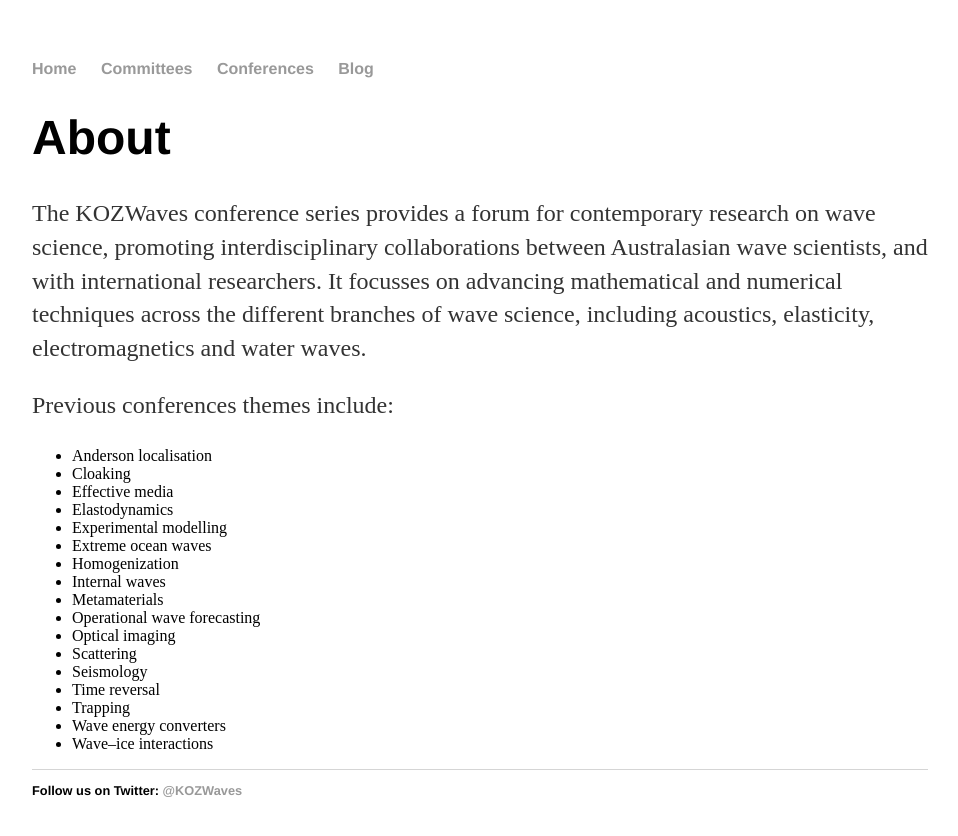
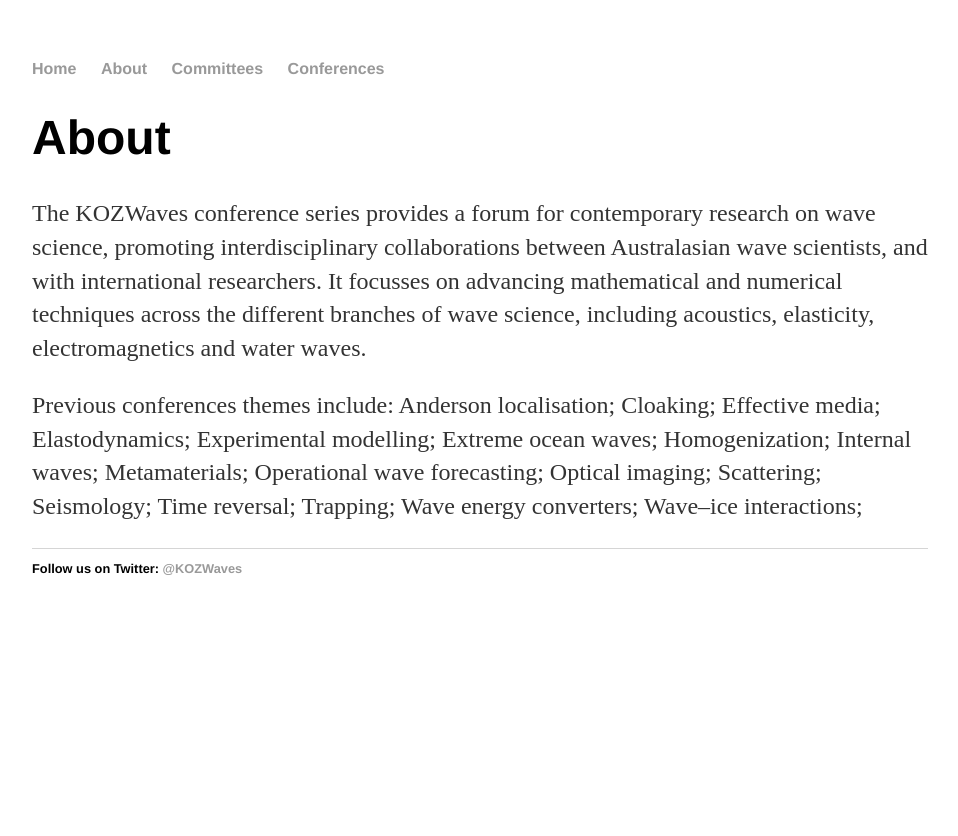
Before and after one commit to kozwaves/kozwaves.github.io, a Jekyll site: the page built from About/index.html, in a window 1280 px wide. Shown: the top 836 px of the page, without its empty margins (160-1118 px from the left). Built offline with Jekyll 4.4.1, drawn with Linux system fonts in a browser that asks for light colours.

Commit message:
Moving posts to homepage

```diff
--- a/About/index.html
+++ b/About/index.html
@@ -5,29 +5,28 @@
 <div class="blurb">
 	<h1>About</h1>
 
-	<p>The KOZWaves conference series provides a forum for contemporary research on wave science, promoting interdisciplinary collaborations between Australasian wave scientists, and with international researchers. It focusses on advancing mathematical and numerical techniques across the different branches of wave science, including acoustics, elasticity, electromagnetics and water waves.</p>
+<p>The KOZWaves conference series provides a forum for contemporary research on wave science, promoting interdisciplinary collaborations between Australasian wave scientists, and with international researchers. It focusses on advancing mathematical and numerical techniques across the different branches of wave science, including acoustics, elasticity, electromagnetics and water waves.</p>
 
 	<p>Previous conferences themes include:
 
-	<ul>
-	<li><span>Anderson localisation</span></li>
-		<li>Cloaking</li>
-		<li>Effective media</li>
-		<li>Elastodynamics</li>
-	<li>Experimental modelling</li>
-<li>Extreme ocean waves</li>
-<li>Homogenization</li>
-<li>Internal waves</li>
-<li>Metamaterials</li>
-<li>Operational wave forecasting</li>
-<li>Optical imaging</li>
-<li>Scattering</li>
-<li>Seismology</li>
-<li>Time reversal</li>
-<li>Trapping</li>
-<li>Wave energy converters</li>
-<li>Wave–ice interactions</li>
-	</ul>
+	Anderson localisation;
+	Cloaking;
+	Effective media;
+Elastodynamics;
+Experimental modelling;
+Extreme ocean waves;
+Homogenization;
+Internal waves;
+Metamaterials;
+Operational wave forecasting;
+Optical imaging;
+Scattering;
+Seismology;
+Time reversal;
+Trapping;
+Wave energy converters;
+Wave–ice interactions;
+</p>
 
 
 </div><!-- /.blurb -->
--- a/_layouts/default.html
+++ b/_layouts/default.html
@@ -9,10 +9,10 @@
 			<nav>
 	    		<ul>
 	        		<li><a href="/">Home</a></li>
-		        <!--	<li><a href="/About">About</a></li> -->
+		        	<li><a href="/About">About</a></li>
 	        		<li><a href="/Committees">Committees</a></li>
 				<li><a href="/Conferences">Conferences</a></li>
-	        		<li><a href="/blog">Blog</a></li>
+	        	<!--	<li><a href="/blog">Blog</a></li>   -->
 	    		</ul>
 			</nav>
 			<div class="container">
--- a/index.html
+++ b/index.html
@@ -11,7 +11,7 @@
 
 </div><!-- /.blurb -->
 
-<p>The KOZWaves conference series provides a forum for contemporary research on wave science, promoting interdisciplinary collaborations between Australasian wave scientists, and with international researchers. It focusses on advancing mathematical and numerical techniques across the different branches of wave science, including acoustics, elasticity, electromagnetics and water waves.</p>
+<!--<p>The KOZWaves conference series provides a forum for contemporary research on wave science, promoting interdisciplinary collaborations between Australasian wave scientists, and with international researchers. It focusses on advancing mathematical and numerical techniques across the different branches of wave science, including acoustics, elasticity, electromagnetics and water waves.</p>
 
 	<p>Previous conferences themes include:
 
@@ -32,7 +32,7 @@
 Trapping;
 Wave energy converters;
 Wave–ice interactions;
-</p>
+</p>-->
 
 <ul class="posts">
 
```
